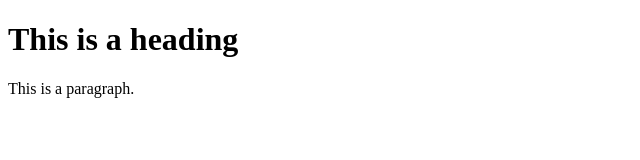
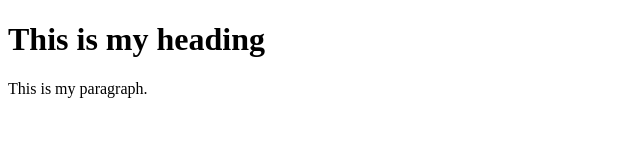
Before and after one commit to vaishnavimohan/vaishnavimohan.github.io, a plain HTML site: page index.html in a window 1280 px wide. Shown: the whole page, without its empty margins (0-640 px from the left). Drawn offline with Linux system fonts and the light colour scheme.

Commit message:
changes to index.html

```diff
--- a/index.html
+++ b/index.html
@@ -1,10 +1,10 @@
 <!DOCTYPE html>
 <html>
-<title>HTML Tutorial</title>
+<title>Vaishnavi Mohan</title>
 <body>
 
-<h1>This is a heading</h1>
-<p>This is a paragraph.</p>
+<h1>This is my heading</h1>
+<p>This is my paragraph.</p>
 
 </body>
 </html>
```
